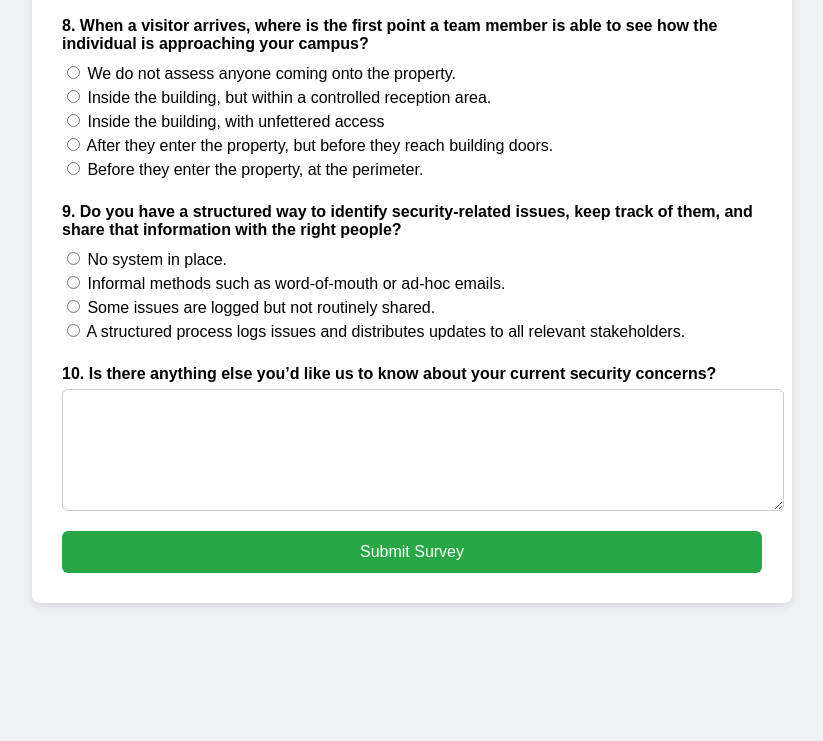
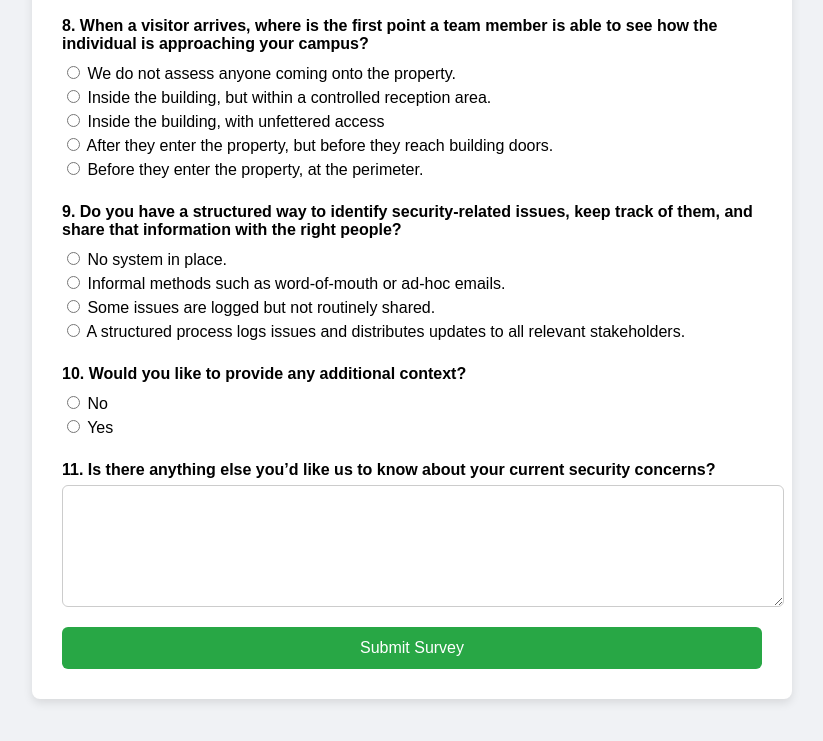
Before and after one commit to Benh223/Vuln-Tester, a website: page VAP/public/Survey.html in a window 1280 px wide. Shown: the part 1369-2110 px from the top of the page, without its empty margins (228-1051 px from the left). Before the commit the page ends 2020 px from the top, so only its background shows below. Drawn offline with Linux system fonts and the light colour scheme.

Commit message:
Update Survey.html

```diff
--- a/VAP/public/Survey.html
+++ b/VAP/public/Survey.html
@@ -177,10 +177,28 @@
       </div>
     </div>
 
-    <!-- Question 10 (paragraph) -->
     <div class="question">
-      <label for="question10">10. Is there anything else you’d like us to know about your current security concerns?</label>
-      <textarea id="question10" name="question10" required></textarea>
+      <label>10. Would you like to provide any additional context?</label>
+      <div class="options">
+        <label>
+        <input type="radio" name="question10" value="No" onclick="toggleTextbox(false)" required />
+        No
+        </label>
+        <label>
+        <input type="radio" name="question10" value="Yes" onclick="toggleTextbox(true)" />
+        Yes
+        </label>
+    </div>
+    <div id="extraContext" style="display:none; margin-top: 10px;">
+      <label for="question10_extra">Please share your thoughts:</label>
+      <textarea id="question10_extra" name="question10_extra"></textarea>
+      </div>
+    </div>
+
+<!-- ✅ Question 11: Open text box -->
+    <div class="question">
+      <label for="question11">11. Is there anything else you’d like us to know about your current security concerns?</label>
+      <textarea id="question11" name="question11" required></textarea>
     </div>
 
     <button type="submit">Submit Survey</button>
```
